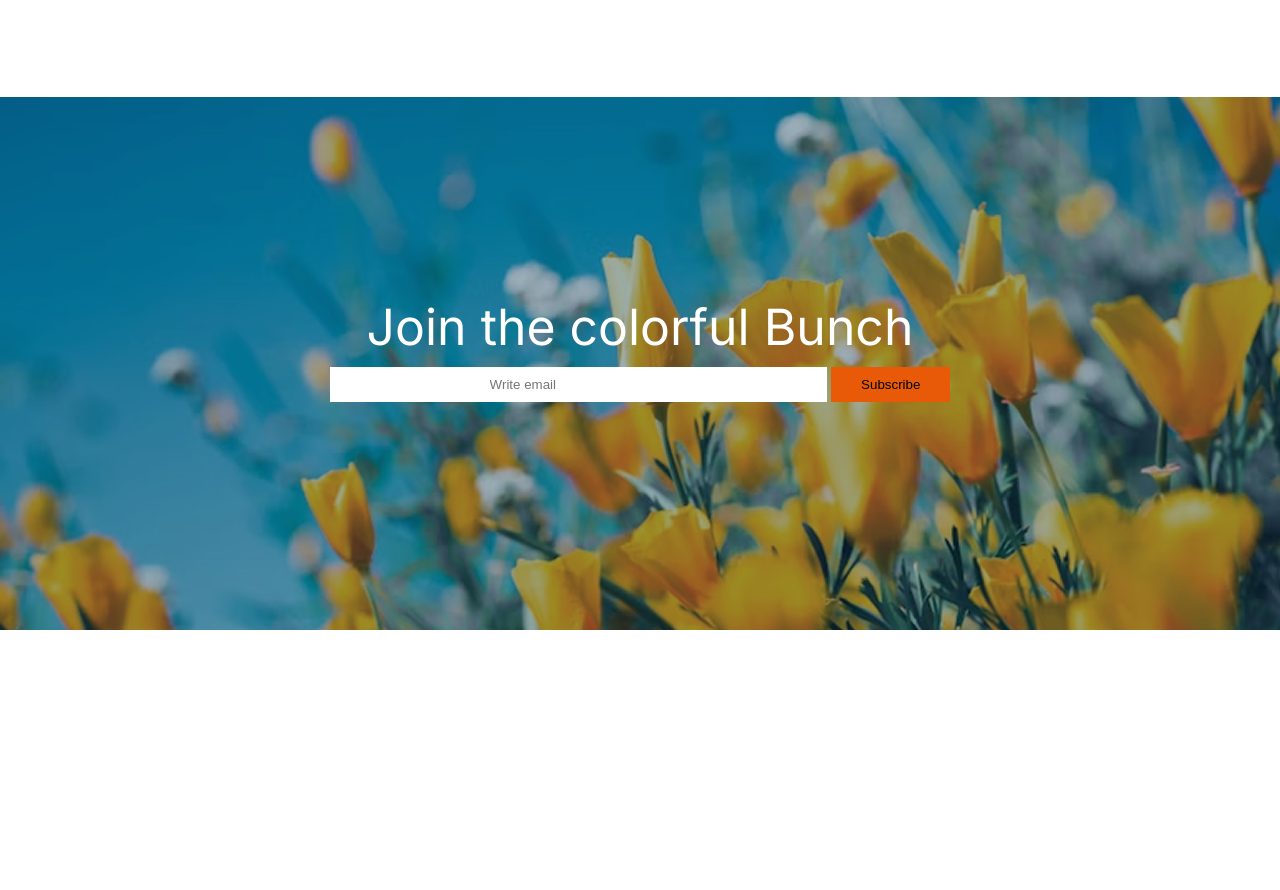
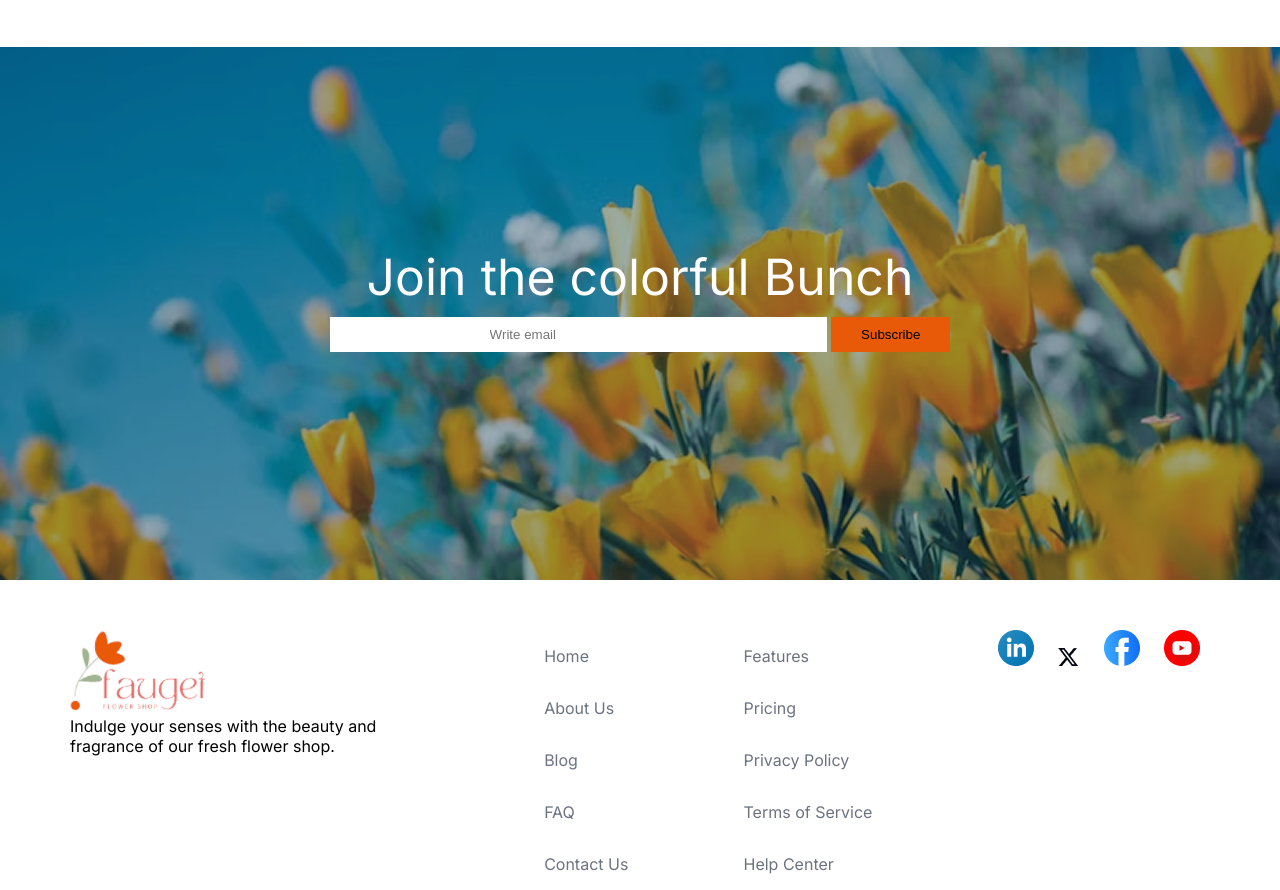
Before and after one commit to riyadhossen74/B12A02-Responsive-Flowers, a plain HTML site: page index.html in a window 1280 px wide. Shown: the part 3357-4247 px from the top of the page. Before the commit the page ends 4087 px from the top, so only its background shows below. Drawn offline with Linux system fonts and the light colour scheme.

Commit message:
footer added

```diff
--- a/index.html
+++ b/index.html
@@ -144,8 +144,14 @@
       </section>
       <section>
         <div class="latest_text">
-          <h2 class="noto_saris"><span class="font_color">Latest</span>  Deals</h2>
-          <p>Indulge your senses with the beauty and fragrance of our fresh flower shop. From classic roses to exotic blooms, we offer a wide variety of fresh.</p>
+          <h2 class="noto_saris">
+            <span class="font_color">Latest</span> Deals
+          </h2>
+          <p>
+            Indulge your senses with the beauty and fragrance of our fresh
+            flower shop. From classic roses to exotic blooms, we offer a wide
+            variety of fresh.
+          </p>
         </div>
         <div class="cards">
           <div class="left_card">
@@ -174,15 +180,59 @@
         </div>
       </section>
     </main>
+    <!-- footer sectiio  -->
     <footer>
       <section class="join_section">
-       <div class="colorful">
-         <form class="form" action="">
-          <label for="">Join the colorful Bunch</label>
-          <input id="email" placeholder="Write email" type="email" name="" id="">
-          <input id="submit" type="submit" value="Subscribe">
-        </form>
-       </div>
+        <div class="colorful">
+          <form class="form" action="">
+            <label for="">Join the colorful Bunch</label>
+            <input
+              id="email"
+              placeholder="Write email"
+              type="email"
+              name=""
+              id=""
+            />
+            <input id="submit" type="submit" value="Subscribe" />
+          </form>
+        </div>
+      </section>
+      <!-- footer  -->
+      <section>
+        <div class="all_section">
+          <div class="footer_img">
+            <img src="./assets/logo.png" alt="" />
+            <p>
+              Indulge your senses with the beauty and fragrance of our fresh
+              flower shop.
+            </p>
+          </div>
+          <div class="first_nav">
+            <ul>
+              <li><a href="">Home</a></li>
+              <li><a href="">About Us</a></li>
+              <li><a href="">Blog</a></li>
+              <li><a href="">FAQ</a></li>
+              <li><a href="">Contact Us</a></li>
+            </ul>
+          </div>
+          <div class="second_nav">
+            <ul>
+              <li><a href="">Features</a></li>
+              <li><a href="">Pricing</a></li>
+              <li><a href="">Privacy Policy</a></li>
+              <li><a href="">Terms of Service</a></li>
+              <li><a href="">Help Center</a></li>
+            </ul>
+          </div>
+          <div class="socal_link">
+            <img src="./assets/icon-linkedin.png" alt="" />
+            <img src="./assets/icon-twitter.png" alt="" />
+            <img src="./assets/icon-facebook.png" alt="" />
+            <img src="./assets/icon-youtube.png" alt=""
+            />
+          </div>
+        </div>
       </section>
     </footer>
   </body>
--- a/styles/style.css
+++ b/styles/style.css
@@ -224,7 +224,9 @@ font-size: 1.37rem;
   background-image: url(../assets/news-letter-bg.png);
   background-size: cover;
   height: 533px;
-  margin: 100px auto;
+  margin: 0px auto;
+  margin-top: 50px;
+  margin-bottom: 25px;
 
 }
 .form label{
@@ -248,13 +250,49 @@ font-size: 1.37rem;
   background-color: rgb(233, 90, 8);
   border: none;
 }
+/* footer  */
+footer{
+  max-width: 1440px;
+  margin: 0 auto;
+}
+.all_section{
+  display: flex;
+  justify-content: space-between;
+  max-width: 1140px;
+  margin: 0 auto;
+  margin-top: 50px;
+}
+.footer_img{
+  max-width: 359px;
+}
+.first_nav ul li {
+  list-style: none;
+}
+.first_nav  ul li a{
+  text-decoration: none;
+  color: rgb(107, 114, 128);
+  line-height: 52px;
+}
+.second_nav ul li {
+  list-style: none;
+}
+.second_nav ul li a {
+  text-decoration: none;
+  color: rgb(107, 114, 128);
+   line-height: 52px;
+
+}
+.socal_link img{
+  margin: 0 10px;
+}
+
 
 
 
 
 /* mobile section style  */
 
-@media screen and (max-width: 576px) {
+@media screen and (max-width: 768px) {
   /* nav section style  */
   .show_item {
     display: none;
@@ -386,4 +424,10 @@ font-size: 1.37rem;
   #submit{
     padding: 15px 20px;
   }
+  /* footer  */
+  .all_section{
+    flex-direction: column;
+    padding-left: 30px;
+  }
+
 }
```
